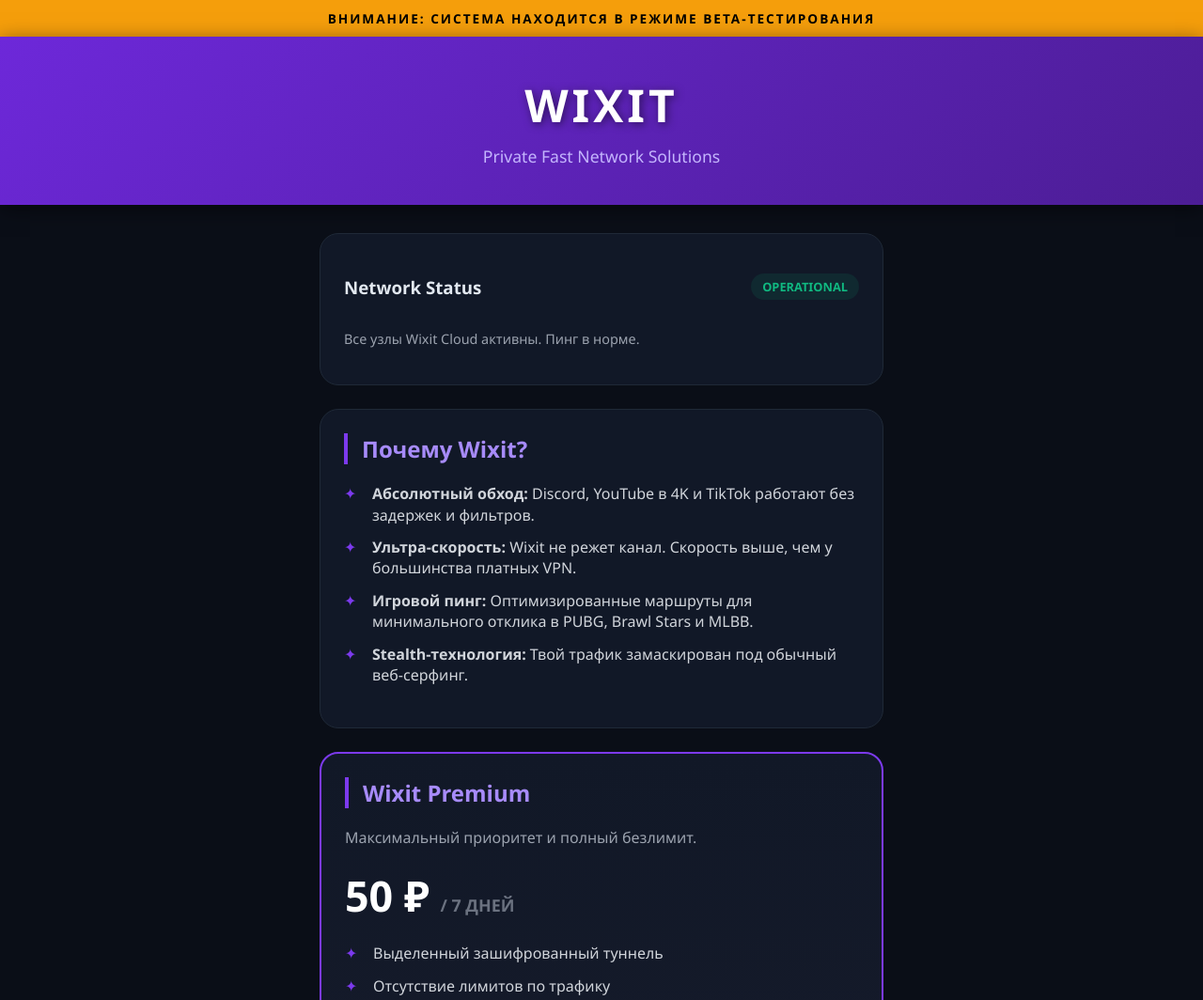
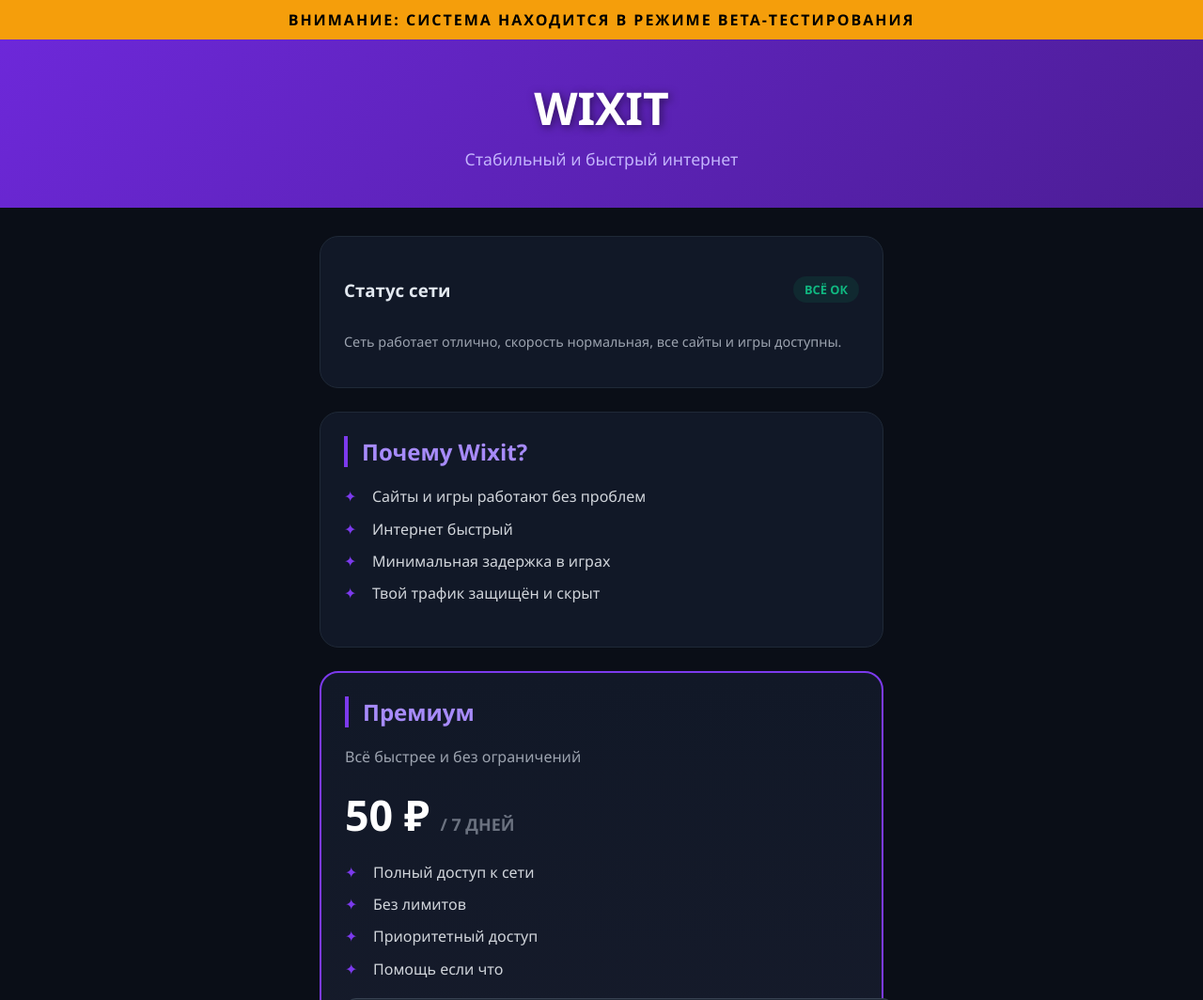
Before and after one commit to soundrust5/wixit, a plain HTML site: page index.html in a window 1280 px wide. Shown: the top 1064 px of the page at 94% size. Drawn offline with Linux system fonts and the light colour scheme.

Commit message:
Add files via upload

```diff
--- a/index.html
+++ b/index.html
@@ -3,162 +3,27 @@
 <head>
     <meta charset="UTF-8">
     <meta name="viewport" content="width=device-width, initial-scale=1.0">
-    <title>Wixit | Advanced Network Access</title>
+    <title>Wixit | Работающий сервис</title>
     <style>
-        /* Основная цветовая гамма: Deep Dark + Violet Accent */
-        body {
-            background-color: #0a0e17;
-            color: #e2e8f0;
-            font-family: 'Segoe UI', Roboto, Helvetica, Arial, sans-serif;
-            margin: 0;
-            padding: 0;
-            display: flex;
-            flex-direction: column;
-            align-items: center;
-        }
-
-        /* Баннер бета-теста сверху */
-        .beta-banner {
-            background: #f59e0b; /* Золотисто-оранжевый */
-            color: #000;
-            width: 100%;
-            text-align: center;
-            padding: 10px 0;
-            font-weight: 800;
-            font-size: 0.85em;
-            text-transform: uppercase;
-            letter-spacing: 2px;
-            box-shadow: 0 2px 10px rgba(245, 158, 11, 0.2);
-        }
-
-        /* Шапка сайта */
-        header {
-            background: linear-gradient(135deg, #6d28d9 0%, #4c1d95 100%);
-            width: 100%;
-            padding: 40px 0;
-            text-align: center;
-            box-shadow: 0 4px 20px rgba(0, 0, 0, 0.5);
-        }
-
-        header h1 {
-            margin: 0;
-            font-size: 3em;
-            letter-spacing: 4px;
-            color: white;
-            text-transform: uppercase;
-            text-shadow: 2px 2px 10px rgba(0,0,0,0.5);
-        }
-
-        header p {
-            margin: 10px 0 0;
-            font-size: 1.1em;
-            color: #c4b5fd;
-            font-weight: 300;
-        }
-
-        /* Контейнер контента */
-        .container {
-            width: 90%;
-            max-width: 600px;
-            padding: 30px 0 60px;
-        }
-
-        /* Карточки */
-        .card {
-            background-color: #111827;
-            border-radius: 20px;
-            padding: 25px;
-            margin-bottom: 25px;
-            border: 1px solid #1f2937;
-            transition: all 0.3s ease;
-        }
-
-        .card:hover {
-            border-color: #4c1d95;
-            box-shadow: 0 10px 30px rgba(109, 40, 217, 0.15);
-        }
-
-        .card h2 {
-            margin-top: 0;
-            color: #a78bfa;
-            font-size: 1.5em;
-            border-left: 4px solid #7c3aed;
-            padding-left: 15px;
-        }
-
-        .status-badge {
-            display: inline-block;
-            background: rgba(16, 185, 129, 0.1);
-            color: #10b981;
-            padding: 5px 12px;
-            border-radius: 20px;
-            font-size: 0.8em;
-            font-weight: bold;
-            text-transform: uppercase;
-        }
-
-        /* Тарифы */
-        .price-tag {
-            font-size: 2.8em;
-            font-weight: bold;
-            color: white;
-            margin: 20px 0;
-        }
-        .price-tag span {
-            font-size: 0.4em;
-            color: #6b7280;
-            text-transform: uppercase;
-        }
-
-        .premium-card {
-            border: 2px solid #7c3aed;
-            background: linear-gradient(180deg, #111827 0%, #161b2b 100%);
-        }
-
-        /* Замороженная кнопка */
-        .btn-locked {
-            display: block;
-            width: 100%;
-            background: #1f2937;
-            color: #4b5563;
-            padding: 18px;
-            border-radius: 12px;
-            text-decoration: none;
-            font-weight: bold;
-            text-align: center;
-            cursor: not-allowed;
-            border: 1px solid #374151;
-            font-size: 1.1em;
-        }
-
-        /* Список фишек */
+        body { background-color: #0a0e17; color: #e2e8f0; font-family: 'Segoe UI', Roboto, sans-serif; margin: 0; display: flex; flex-direction: column; align-items: center; }
+        .beta-banner { background: #f59e0b; color: #000; width: 100%; text-align: center; padding: 10px 0; font-weight: 800; text-transform: uppercase; letter-spacing: 2px; box-shadow: 0 2px 10px rgba(245,158,11,0.2);}
+        header { background: linear-gradient(135deg, #6d28d9 0%, #4c1d95 100%); width: 100%; padding: 40px 0; text-align: center; }
+        header h1 { margin: 0; font-size: 3em; color: white; text-transform: uppercase; text-shadow: 2px 2px 10px rgba(0,0,0,0.5); }
+        header p { margin: 10px 0 0; font-size: 1.1em; color: #c4b5fd; font-weight: 300; }
+        .container { width: 90%; max-width: 600px; padding: 30px 0 60px; }
+        .card { background-color: #111827; border-radius: 20px; padding: 25px; margin-bottom: 25px; border: 1px solid #1f2937; transition: all 0.3s ease;}
+        .card:hover { border-color: #4c1d95; box-shadow: 0 10px 30px rgba(109,40,217,0.15); }
+        .card h2 { margin-top: 0; color: #a78bfa; font-size: 1.5em; border-left: 4px solid #7c3aed; padding-left: 15px; }
+        .status-badge { display: inline-block; background: rgba(16,185,129,0.1); color: #10b981; padding: 5px 12px; border-radius: 20px; font-size: 0.8em; font-weight: bold; text-transform: uppercase; }
+        .price-tag { font-size: 2.8em; font-weight: bold; color: white; margin: 20px 0; }
+        .price-tag span { font-size: 0.4em; color: #6b7280; text-transform: uppercase; }
+        .premium-card { border: 2px solid #7c3aed; background: linear-gradient(180deg, #111827 0%, #161b2b 100%); }
+        .btn-locked { display: block; width: 100%; background: #1f2937; color: #4b5563; padding: 18px; border-radius: 12px; text-decoration: none; font-weight: bold; text-align: center; cursor: not-allowed; border: 1px solid #374151; font-size: 1.1em; }
         .features { list-style: none; padding: 0; margin: 20px 0; }
-        .features li {
-            margin-bottom: 12px;
-            padding-left: 30px;
-            position: relative;
-            color: #d1d5db;
-            line-height: 1.4;
-        }
-        .features li::before {
-            content: '✦';
-            position: absolute;
-            left: 0;
-            color: #7c3aed;
-        }
-
-        /* Футер */
-        footer {
-            width: 100%;
-            text-align: center;
-            padding: 40px 0;
-            border-top: 1px solid #1f2937;
-            font-size: 0.9em;
-            color: #4b5563;
-        }
-
-        .cf-accent { color: #f97316; font-weight: bold; } /* Cloudflare Orange */
-
+        .features li { margin-bottom: 12px; padding-left: 30px; position: relative; color: #d1d5db; line-height: 1.4;}
+        .features li::before { content: '✦'; position: absolute; left: 0; color: #7c3aed; }
+        footer { width: 100%; text-align: center; padding: 40px 0; border-top: 1px solid #1f2937; font-size: 0.9em; color: #4b5563; }
+        .cf-accent { color: #f97316; font-weight: bold; }
     </style>
 </head>
 <body>
@@ -167,55 +32,48 @@
 
 <header>
     <h1>Wixit</h1>
-        <p>Private Fast Network Solutions</p>
+    <p>Стабильный и быстрый интернет</p>
 </header>
 
 <div class="container">
 
-        <!-- СТАТУС -->
     <div class="card">
-            <div style="display: flex; justify-content: space-between; align-items: center;">
-                <h3>Network Status</h3>
-                <span class="status-badge">Operational</span>
+        <div style="display:flex; justify-content: space-between; align-items:center;">
+            <h3>Статус сети</h3>
+            <span class="status-badge">Всё ок</span>
         </div>
-            <p style="color: #9ca3af; font-size: 0.9em;">Все узлы Wixit Cloud активны. Пинг в норме.</p>
+        <p style="color: #9ca3af; font-size:0.9em;">Сеть работает отлично, скорость нормальная, все сайты и игры доступны.</p>
     </div>
 
-        <!-- ПОЧЕМУ МЫ -->
     <div class="card">
         <h2>Почему Wixit?</h2>
         <ul class="features">
-                <li><strong>Абсолютный обход:</strong> Discord, YouTube в 4K и TikTok работают без задержек и фильтров.</li>
-                <li><strong>Ультра-скорость:</strong> Wixit не режет канал. Скорость выше, чем у большинства платных VPN.</li>
-                <li><strong>Игровой пинг:</strong> Оптимизированные маршруты для минимального отклика в PUBG, Brawl Stars и MLBB.</li>
-                <li><strong>Stealth-технология:</strong> Твой трафик замаскирован под обычный веб-серфинг.</li>
+            <li>Сайты и игры работают без проблем</li>
+            <li>Интернет быстрый</li>
+            <li>Минимальная задержка в играх</li>
+            <li>Твой трафик защищён и скрыт</li>
         </ul>
     </div>
 
-        <!-- ТАРИФ PREMIUM -->
     <div class="card premium-card">
-            <h2>Wixit Premium</h2>
-            <p style="color: #9ca3af;">Максимальный приоритет и полный безлимит.</p>
+        <h2>Премиум</h2>
+        <p style="color:#9ca3af;">Всё быстрее и без ограничений</p>
         <div class="price-tag">50 ₽ <span>/ 7 дней</span></div>
-
         <ul class="features">
-                <li>Выделенный зашифрованный туннель</li>
-                <li>Отсутствие лимитов по трафику</li>
-                <li>Приоритет в очереди на сервере</li>
-                <li>Support 24/7</li>
+            <li>Полный доступ к сети</li>
+            <li>Без лимитов</li>
+            <li>Приоритетный доступ</li>
+            <li>Помощь если что</li>
         </ul>
-
         <div class="btn-locked">🔒 Доступ ограничен (Beta)</div>
-            <p style="font-size: 0.8em; text-align: center; margin-top: 15px; color: #f59e0b;">
-                Прием новых заявок временно приостановлен
-            </p>
+        <p style="font-size:0.8em; text-align:center; margin-top:15px; color:#f59e0b;">Приём новых заявок временно приостановлен</p>
     </div>
 
 </div>
 
 <footer>
     <p>© 2024-2026 Wixit Global Network</p>
-        <p>Infrastructure: <span class="cf-accent">Cloudflare Edge</span> | Stealth Mode: Active</p>
+    <p>Инфраструктура: <span class="cf-accent">Cloudflare Edge</span></p>
 </footer>
 
 </body>
```
Lines whose indentation alone changed are shown as unchanged.
